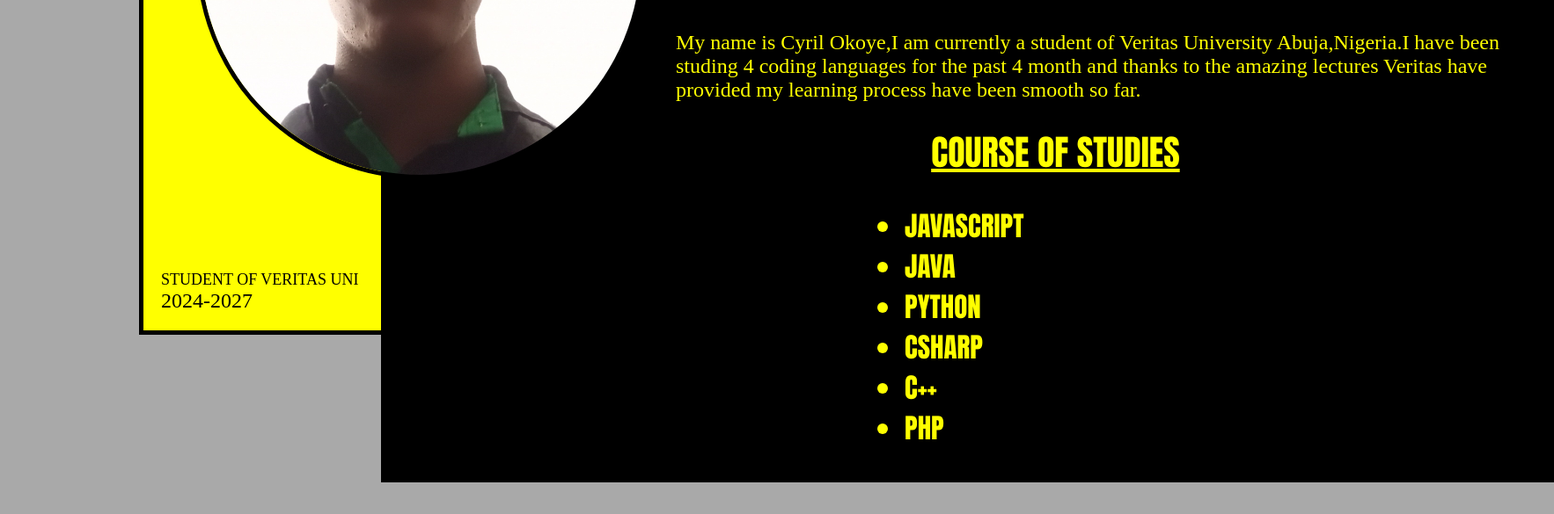
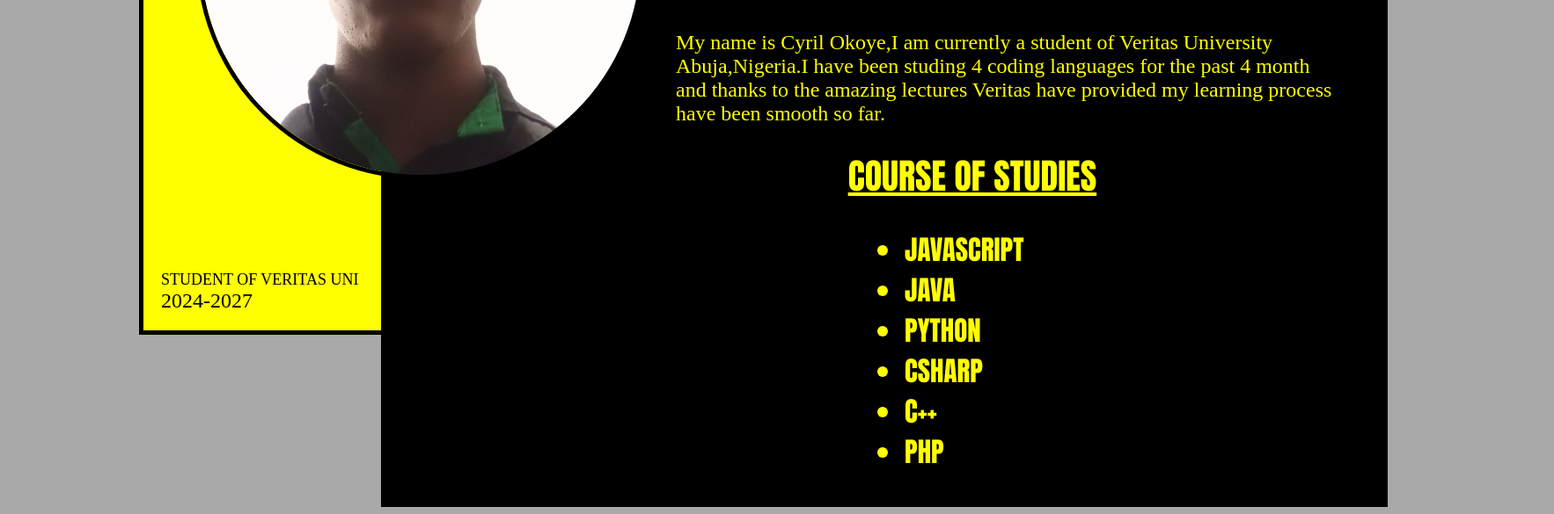
Before and after one commit to ColeVinsmoke/SEN108P, a plain HTML site: page index.html in a window 1280 px wide. Shown: the part 774-1359 px from the top of the page at 88% size, 1766 px wide, since content can reach past the window. Before the commit the page ends 1331 px from the top, so only its background shows below. Drawn offline with Linux system fonts and the light colour scheme.

Commit message:
Update portfolio.css

```diff
--- a/portfolio.css
+++ b/portfolio.css
@@ -42,7 +42,7 @@ body{
     margin-top: -1110px;
     color: yellow;
     background-color: black;
-    width: 35cm;
+    width: 30cm;
 }
 .Header2{
     margin-left: 50px;
@@ -90,5 +90,5 @@ body{
     margin-left: 550px;
     font-size: 31px;
     font-family: Impact, Haettenschweiler, 'Arial Narrow Bold', sans-serif;
-    margin-bottom: 34px;
+    margin-bottom: 35px;
 }
```
